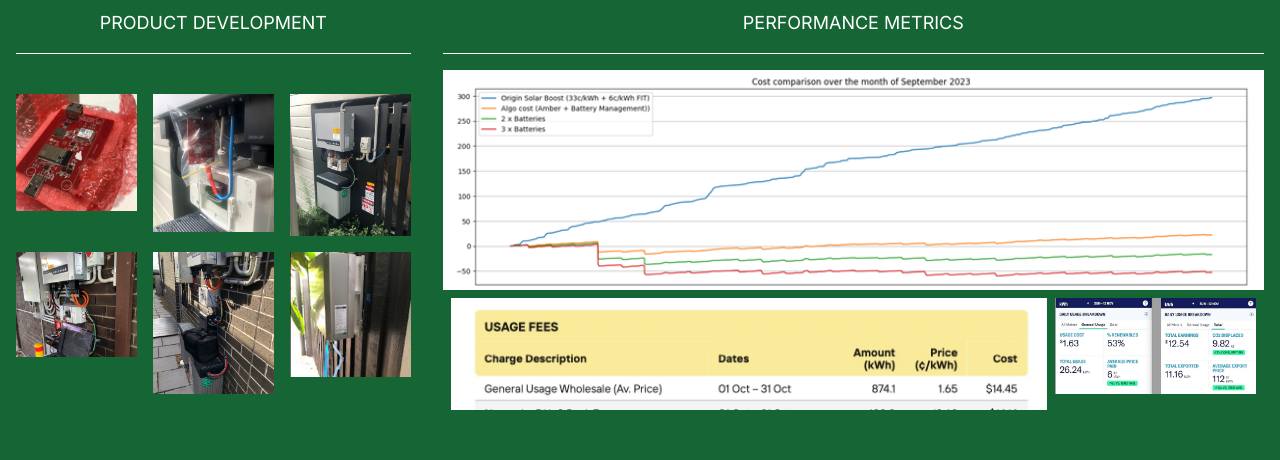
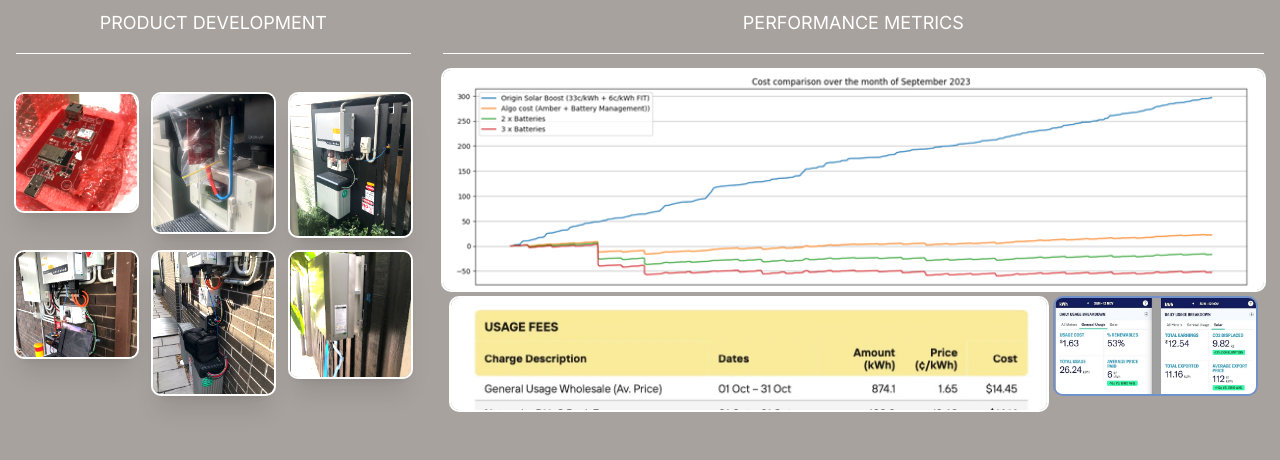
Before and after one commit to powston/homepage, a Next.js app: page / in a window 1280 px wide. Shown: the part 1340-1800 px from the top of the page. Built offline with nearby package versions, Linux system fonts and the light colour scheme.

Commit message:
Add hover

```diff
--- a/app/globals.css
+++ b/app/globals.css
@@ -46,6 +46,6 @@ body {
   }
 
   .product {
-    background-color: #166534;
+    background-color: #a8a29e;
   }
 }
--- a/app/page.tsx
+++ b/app/page.tsx
@@ -88,6 +88,7 @@ export default function Home() {
                   <div className="grid grid-cols-3 gap-4 mt-10">
                   <div className="text-white text-opacity-50">
                       <Image
+                        className="rounded-lg ring-2 ring-white shadow-xl brightness-125 hover:-translate-y-1 hover:scale-110"
                         src="/images/hardware.jpg"
                         alt="Example prototype product"
                         width={500}
@@ -96,6 +97,7 @@ export default function Home() {
                     </div>
                     <div className="text-white text-opacity-50">
                       <Image
+                        className="rounded-lg ring-2 ring-white shadow-xl hover:-translate-y-1 hover:scale-110"
                         src="/images/hardware1.jpg"
                         alt="Testing prototype product"
                         width={500}
@@ -104,6 +106,7 @@ export default function Home() {
                     </div>
                     <div className="text-white text-opacity-50">
                       <Image
+                        className="rounded-lg ring-2 ring-white shadow-xl brightness-125 hover:-translate-y-1 hover:scale-110"
                         src="/images/hardware2.jpg"
                         alt="Testing prototype product"
                         width={500}
@@ -112,6 +115,7 @@ export default function Home() {
                     </div>
                     <div className="text-white text-opacity-50">
                       <Image
+                        className="rounded-lg ring-2 ring-white shadow-xl brightness-125 hover:-translate-y-1 hover:scale-110"
                         src="/images/hardware3.jpg"
                         alt="Testing prototype product"
                         width={500}
@@ -120,6 +124,7 @@ export default function Home() {
                     </div>
                     <div className="text-white text-opacity-50">
                       <Image
+                        className="rounded-lg ring-2 ring-white shadow-xl brightness-125 hover:-translate-y-1 hover:scale-110"
                         src="/images/hardware4.jpg"
                         alt="Testing prototype product"
                         width={500}
@@ -128,6 +133,7 @@ export default function Home() {
                     </div>
                     <div className="text-white text-opacity-50">
                       <Image
+                        className="rounded-lg ring-2 ring-white shadow-xl brightness-125 hover:-translate-y-1 hover:scale-110"
                         src="/images/hardware5.jpg"
                         alt="Testing prototype product"
                         width={500}
@@ -146,6 +152,7 @@ export default function Home() {
                   <hr className="my-4 border-white" />
                   <div className="text-white text-opacity-50">
                     <Image
+                      className="rounded-lg ring-2 ring-white hover:scale-125"
                       alt="Comparison of energy cost over a month"
                       src="/images/roi.png"
                       width={1000}
@@ -154,8 +161,9 @@ export default function Home() {
                   </div>
                   <div className="flex p-2">
                     <div className="w-3/4 pr-2">
-                      <div className="text-white text-opacity-50">
+                      <div className="text-white text-opacity-50 hover:scale-125">
                         <Image
+                          className="rounded-lg ring-2 ring-white"
                           alt="Comparison of energy cost over a month"
                           src="/images/roi1.jpg"
                           width={1212}
@@ -166,6 +174,7 @@ export default function Home() {
                     <div className="w-1/4">
                       <div className="text-white text-opacity-50">
                         <Image
+                          className="rounded-lg ring-2 ring-whiteh over:-translate-y-1 hover:scale-150"
                           alt="Comparison of energy cost over a month"
                           src="/images/roi2.jpg"
                           width={1370}
```
